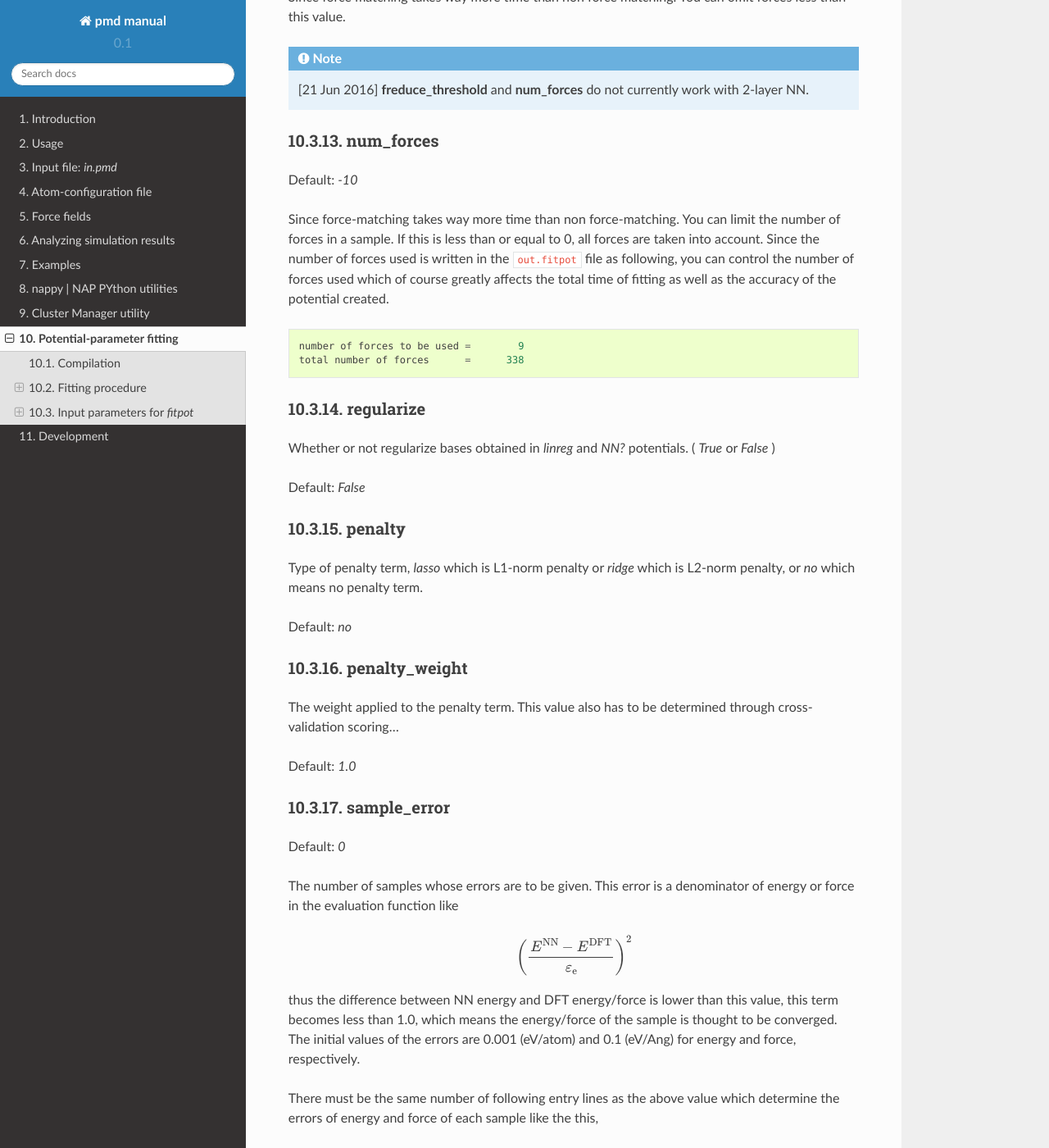
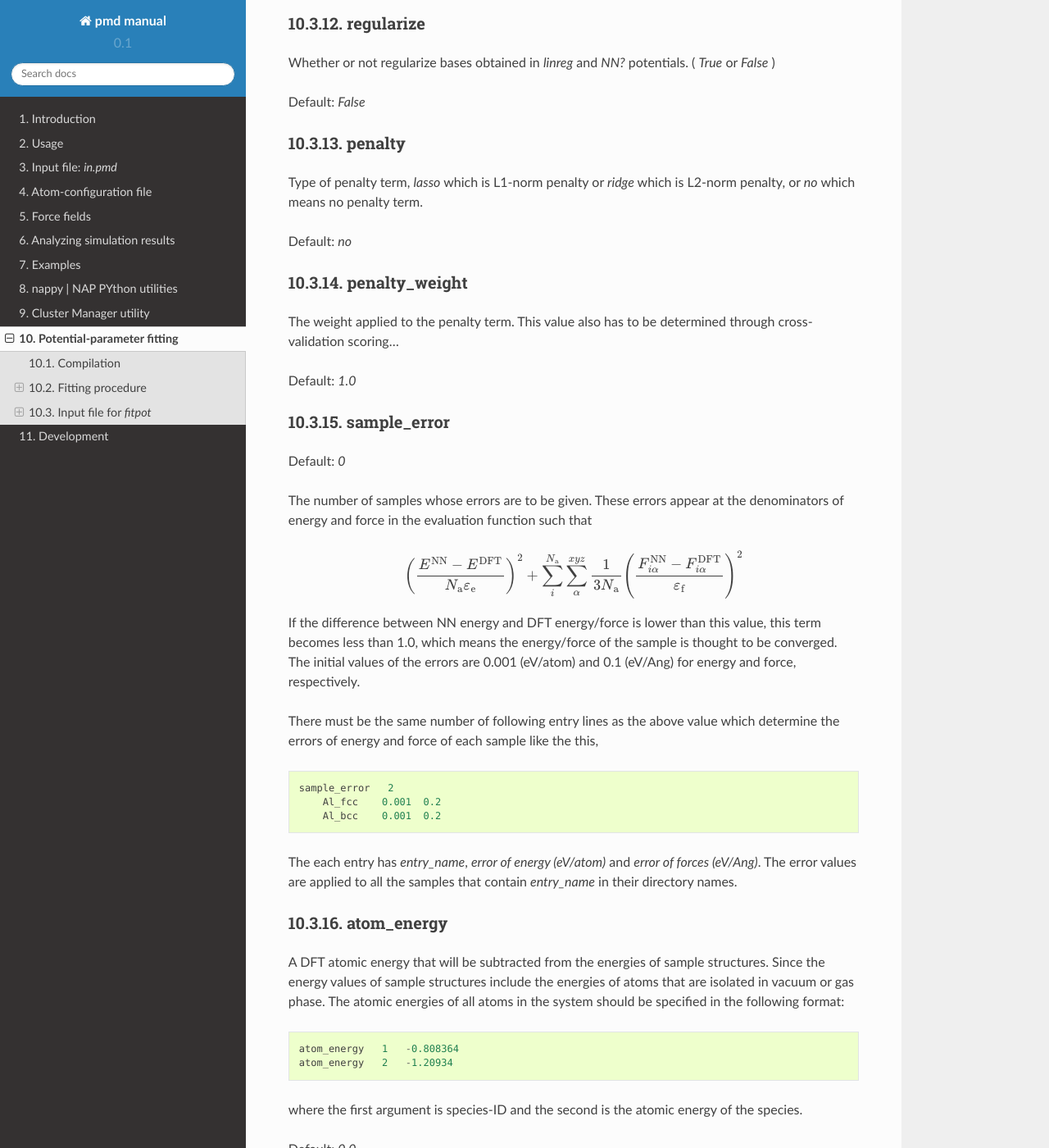
Before and after one commit to ryokbys/nap, a Sphinx documentation site: the page built from doc/fitpot.rst, in a window 1280 px wide and 1400 px high, scrolled down 7325 px. Shown: the whole window at 82% size. Built offline with Sphinx 7.4.7 and the Read the Docs theme 2.0.0, drawn with Linux system fonts in a browser that asks for light colours; formulas are drawn with MathJax 3; some of the changed text lies outside the part shown.

Commit message:
small changes.

```diff
--- a/doc/fitpot.rst
+++ b/doc/fitpot.rst
@@ -189,9 +189,38 @@
 
 ------------------------------
 
+Input file for *fitpot*
+================================
+
+The following code shows an example of the input file ``in.fitpot``.
+::
+
+   num_samples      14
+   test_ratio       0.1
+   num_iteration    100
+   num_iter_eval    1
+
+   fitting_method   bfgs
+   main_directory   data_set
+   param_file       in.params.NN
+   normalize_input  none
+
+   force_match      true
+   potential        NN
+
+   penalty          none
+   penalty_weight   1d-3
+
+   # 1:Al, 2:Mg, 3:Si
+   atom_energy  1  -0.19778
+   atom_energy  2  -0.00074
+   atom_energy  3  -0.80706
+
+
+
 
 Input parameters for *fitpot*
-========================================
+----------------------------------------
 Here are input parameters that users can change in *fitpot* program.
 
 * :ref:`num_samples`
@@ -204,9 +233,6 @@
 * :ref:`param_file`
 * :ref:`force_match`
 * :ref:`potential`
-* :ref:`grad_scale`
-* :ref:`freduce_threshold`
-* :ref:`num_forces`
 * :ref:`regularize`
 * :ref:`penalty_weight`
 * :ref:`sample_error`
@@ -305,10 +327,6 @@
    Limited-memory version of BFGS. This requires gradient information.
    In case of optimizing a lot of parameters, this should be used instead of *BFGS*.
 
-*sgd/SGD* :
-   Stochastic gradient decent. This requires gradient information.
-   **Currently SGD does not work well...**
-
 *check_grad* :
    Comparison of analytical derivative and numerical derivative.
    Use this to check the implemented analytical gradient.
@@ -363,43 +381,6 @@
    Neural network potential
 
 
-.. _grad_scale:
-
-grad_scale
---------------------
-Default: *False*
-
-Since sometimes the gradient obtained by implemented function becomes too large,
-scale the size of the gradient vector to 100th of the size of variable vector.
-This may cause slow convergence of line optimization.
-
-
-.. _freduce_threshold:
-
-freduce_threshold
---------------------
-Default: *-1d0*
-
-Since force matching takes way more time than non force matching. You can omit forces less than this value.
-
-.. note::
-
-   [21 Jun 2016] **freduce_threshold** and **num_forces** do not currently work with 2-layer NN.
-
-
-.. _num_forces:
-
-num_forces
---------------------
-Default: *-10*
-
-Since force-matching takes way more time than non force-matching. You can limit the number of forces in a sample. If this is less than or equal to 0, all forces are taken into account.
-Since the number of forces used is written in the ``out.fitpot`` file as following, you can control the number of forces used which of course greatly affects the total time of fitting as well as the accuracy of the potential created.
-::
-
-   number of forces to be used =        9
-   total number of forces      =      338
-
 
 .. _regularize:
 
@@ -438,13 +419,13 @@
 
 Default: *0*
 
-The number of samples whose errors are to be given. This error is a denominator of energy or force in the evaluation function like
+The number of samples whose errors are to be given. These errors appear at the denominators of energy and force in the evaluation function such that
 
 .. math::
 
-    \left( \frac{E^\mathrm{NN}-E^\mathrm{DFT}}{\varepsilon_\mathrm{e}}\right)^2
+    \left( \frac{E^\mathrm{NN}-E^\mathrm{DFT}}{N_\mathrm{a}\varepsilon_\mathrm{e}}\right)^2 +\sum_i^{N_\mathrm{a}} \sum_\alpha^{xyz} \frac{1}{3N_\mathrm{a}}\left( \frac{F^\mathrm{NN}_{i\alpha} -F^\mathrm{DFT}_{i\alpha}}{\varepsilon_\mathrm{f}}\right)^2
 
-thus the difference between NN energy and DFT energy/force is lower than this value, this term becomes less than 1.0, which means the energy/force of the sample is thought to be converged.
+If the difference between NN energy and DFT energy/force is lower than this value, this term becomes less than 1.0, which means the energy/force of the sample is thought to be converged.
 The initial values of the errors are 0.001 (eV/atom) and 0.1 (eV/Ang) for energy and force, respectively.
 
 There must be the same number of following entry lines as the above value which determine the errors of energy and force of each sample like the this,
@@ -500,42 +481,6 @@
 
 --------------
 
-..
-
-   .. _sgd_batch_size:
-
-   sgd_batch_size
-   --------------------
-   Default: *1*
-
-   Size of batch size per parallel process for the **stochastic gradient decent (SGD)**.
-   Strictly speaking, if this is over 1, it is called **mini batch gradient decent** or something.
-   Note that this is not the size of batch in total, but the size per parallel process. Thus if you set this 1 and use 10 processes, it means you are using 1x10=10 batch size for SGD.
-
-   .. warning::
-
-      Currently, the SGD does not work well. It does not go enough low in the objective function.
-      So I STRONGLY recommend to use batch method such as BFGS or CG instead.
-
-
-   .. _sgd_update:
-
-   sgd_update
-   --------------------
-   Default: *adadelta*
-
-   Update method in **SGD**.
-
-   .. _sgd_rate0:
-
-   sgd_rate0
-   --------------------
-   Default: *0.1*
-
-   Initial learning rate used in **SGD**.
-
-   -------------
-
 .. _init_params:
 
 init_params
```
Also changed, not shown: other parts of doc/fitpot.rst (+0 -4 lines), 1 other file.
